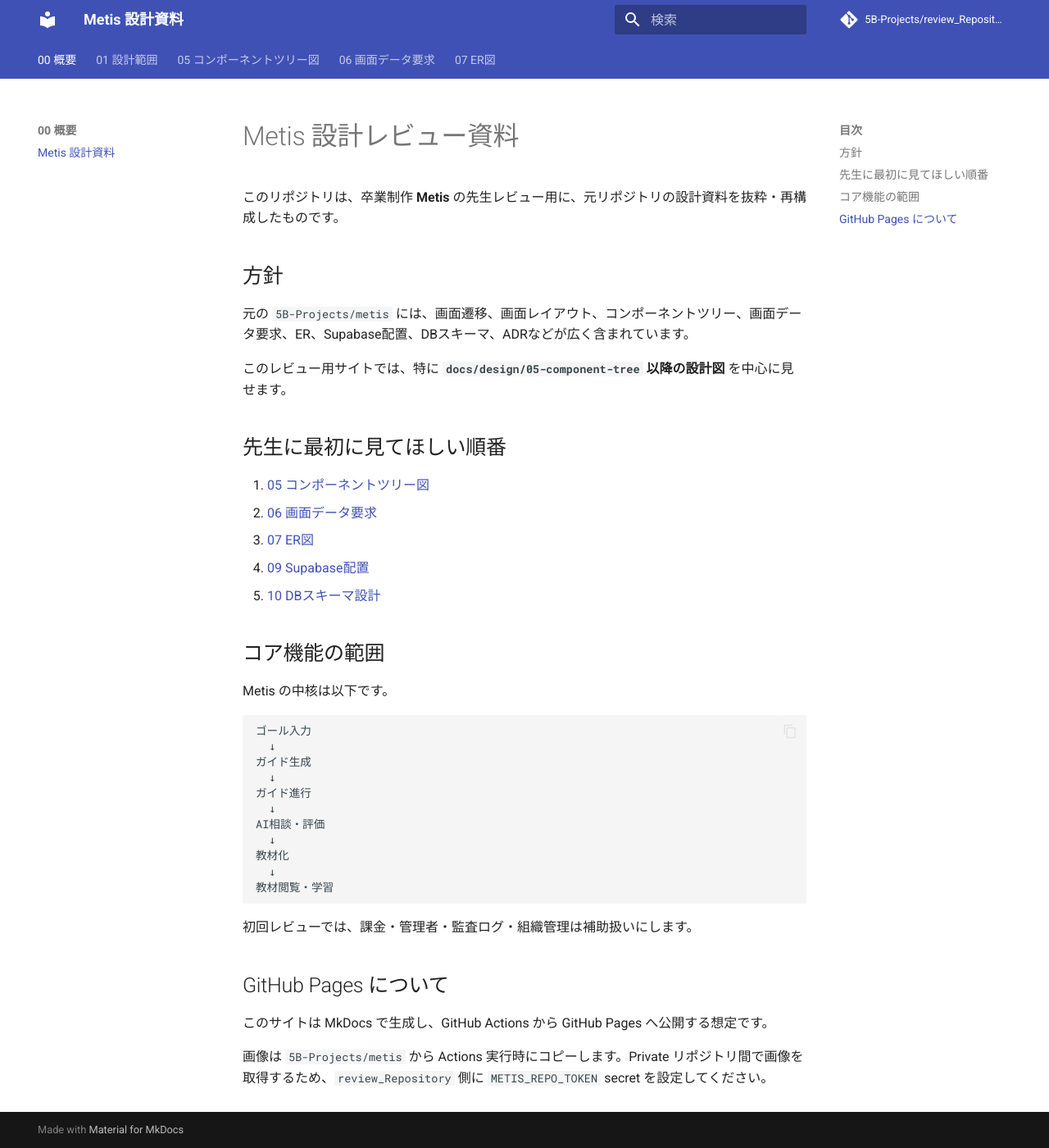
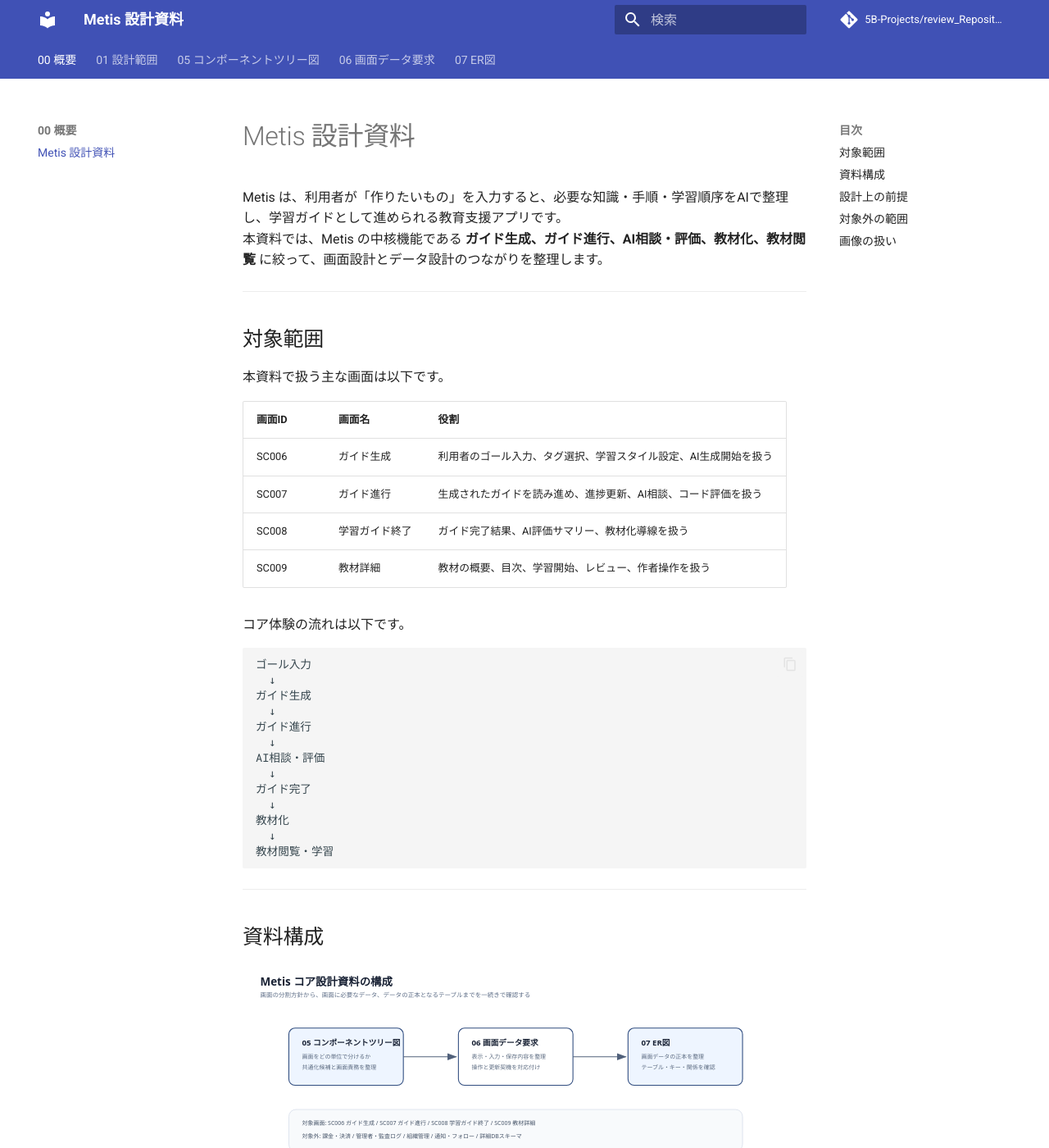
Before and after one commit to 5B-Projects/review_Repository, an MkDocs documentation site: the page built from docs/index.md, in a window 1280 px wide and 1400 px high. Shown: the whole window at 82% size. Built offline with MkDocs 1.6.1 and Material for MkDocs 9.7.7, drawn with Linux system fonts in a browser that asks for light colours; comment, search, counter and statistics services are not loaded; some of the changed text lies outside the part shown.

Commit message:
Rewrite overview as presentation-ready design document

````diff
--- a/docs/index.md
+++ b/docs/index.md
@@ -1,24 +1,22 @@
-# Metis 設計レビュー資料
+# Metis 設計資料
 
-このリポジトリは、卒業制作 **Metis** の先生レビュー用に、元リポジトリの設計資料を抜粋・再構成したものです。
+Metis は、利用者が「作りたいもの」を入力すると、必要な知識・手順・学習順序をAIで整理し、学習ガイドとして進められる教育支援アプリです。
+本資料では、Metis の中核機能である **ガイド生成、ガイド進行、AI相談・評価、教材化、教材閲覧** に絞って、画面設計とデータ設計のつながりを整理します。
 
-## 方針
+---
 
-元の `5B-Projects/metis` には、画面遷移、画面レイアウト、コンポーネントツリー、画面データ要求、ER、Supabase配置、DBスキーマ、ADRなどが広く含まれています。
+## 対象範囲
 
-このレビュー用サイトでは、特に **`docs/design/05-component-tree` 以降の設計図** を中心に見せます。
+本資料で扱う主な画面は以下です。
 
-## 先生に最初に見てほしい順番
+| 画面ID | 画面名 | 役割 |
+|---|---|---|
+| SC006 | ガイド生成 | 利用者のゴール入力、タグ選択、学習スタイル設定、AI生成開始を扱う |
+| SC007 | ガイド進行 | 生成されたガイドを読み進め、進捗更新、AI相談、コード評価を扱う |
+| SC008 | 学習ガイド終了 | ガイド完了結果、AI評価サマリー、教材化導線を扱う |
+| SC009 | 教材詳細 | 教材の概要、目次、学習開始、レビュー、作者操作を扱う |
 
-1. [05 コンポーネントツリー図](05-component-tree.md)
-2. [06 画面データ要求](06-screen-data-requirements.md)
-3. [07 ER図](07-er.md)
-4. [09 Supabase配置](09-supabase-data-placement.md)
-5. [10 DBスキーマ設計](10-database-schema.md)
-
-## コア機能の範囲
-
-Metis の中核は以下です。
+コア体験の流れは以下です。
 
 ```text
 ゴール入力
@@ -29,15 +27,58 @@
   ↓
 AI相談・評価
   ↓
+ガイド完了
+  ↓
 教材化
   ↓
 教材閲覧・学習
 ```
 
-初回レビューでは、課金・管理者・監査ログ・組織管理は補助扱いにします。
+---
 
-## GitHub Pages について
+## 資料構成
 
-このサイトは MkDocs で生成し、GitHub Actions から GitHub Pages へ公開する想定です。
+[![Metis コア設計資料の構成](assets/review/core-review-flow.svg)](assets/review/core-review-flow.svg)
 
-画像は `5B-Projects/metis` から Actions 実行時にコピーします。Private リポジトリ間で画像を取得するため、`review_Repository` 側に `METIS_REPO_TOKEN` secret を設定してください。
+| 資料 | 内容 | 確認すること |
+|---|---|---|
+| [05 コンポーネントツリー図](05-component-tree.md) | 画面をReactコンポーネントとしてどの単位に分けるか | 画面の責務分割、共通化候補、情報のまとまり |
+| [06 画面データ要求](06-screen-data-requirements.md) | 画面ごとの表示・入力・保存・更新契機 | 画面で必要なデータ、操作時に保存される値、状態遷移 |
+| [07 ER図](07-er.md) | 画面データ要求を支えるテーブルと関係 | 正本となるテーブル、PK/FK、ジョブ・進捗・教材化の関係 |
+
+---
+
+## 設計上の前提
+
+| 項目 | 方針 |
+|---|---|
+| 対象機能 | ガイド生成から教材閲覧までのコア体験を対象にする |
+| 画面設計 | 画面単位ではなく、セクション・パネル単位で責務を分ける |
+| AI処理 | 生成・評価・教材化は非同期ジョブとして扱う |
+| 本文データ | 長いAI入出力や教材本文は、DBへ直接持たせず参照パスで扱う |
+| 進捗管理 | ガイド全体、章、ステップを分けて進捗を管理する |
+| 教材化 | 完了済みガイドを教材化の根拠として扱う |
+
+---
+
+## 対象外の範囲
+
+以下は設計上必要な領域ですが、本資料ではコア体験の説明から外します。
+
+| 範囲 | 本資料で外す理由 |
+|---|---|
+| 課金・決済 | 教材購入機能に関係するが、ガイド生成・学習進行の説明から論点が広がるため |
+| 管理者・監査ログ | 運用機能として別領域になるため |
+| 組織管理 | 将来拡張要素が強く、コア体験とは独立して検討できるため |
+| 通知・フォロー | 利便性向上の補助機能であり、主導線ではないため |
+| Supabase配置・DBスキーマ詳細 | 実装方式の詳細であり、本資料では画面要求とERの整合確認を優先するため |
+
+---
+
+## 画像の扱い
+
+ページ上の画像はクリックで拡大表示できます。
+図の下には、サイト上の画像ファイルとGitHub上の実ファイルへのリンクを置いています。
+
+`metis` リポジトリで実際に使用している画像は、`docs/assets/metis/` 配下に配置しています。
+説明用に追加した画像と、元リポジトリ由来の実画像を分けて確認できます。
````
